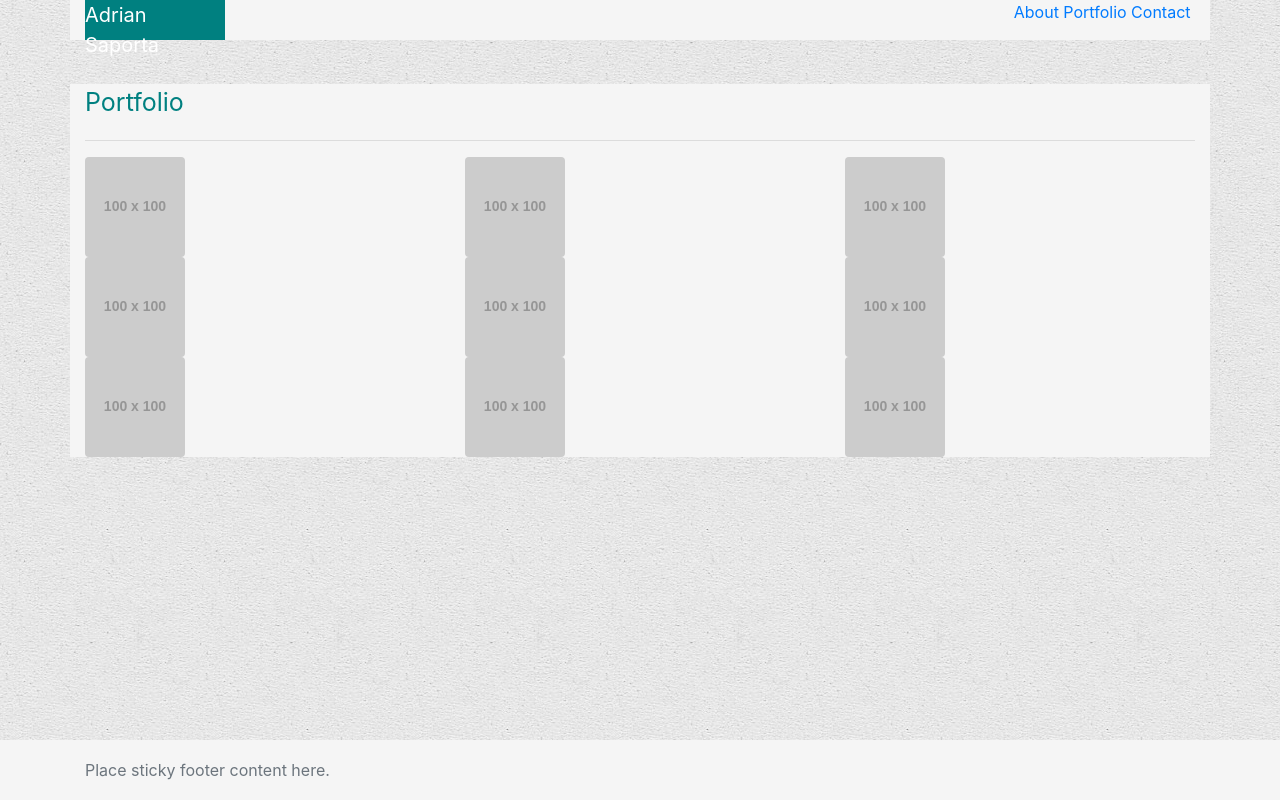
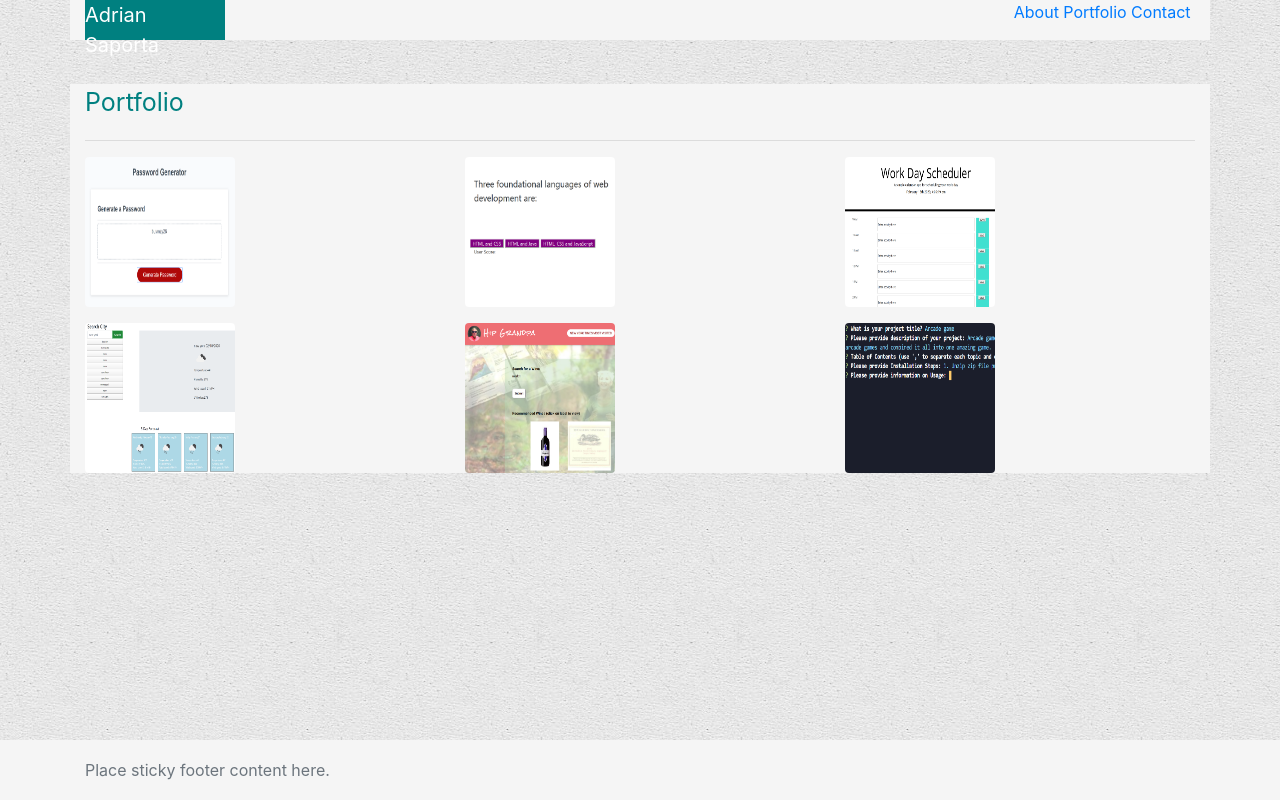
Before and after one commit to adriansap/HW-Unit-2, a plain HTML site: page portfolio.html in a window 1280 px wide. Drawn offline with nearby package versions, Linux system fonts and the light colour scheme; placeholder pictures from the web are drawn by us.

Commit message:
updated portfolio

```diff
--- a/portfolio.html
+++ b/portfolio.html
@@ -48,6 +48,51 @@
         <div class="row">
             <!--row3-->
             <div class="col-md-4">
+                <a href="https://adriansap.github.io/PasswordGenerator/">
+                    <img src="./password-gen-pic.PNG" width="150px" height="150px" class="rounded float-left" alt="...">
+                </a>
+            </div>
+            <div class="col-md-4">
+                <a href="https://adriansap.github.io/javascript_timed_quiz/">
+                    <img src="./javascript-timed-quiz.PNG" width="150px" height="150px" class="rounded float-left"
+                        alt="...">
+                </a>
+            </div>
+            <div class="col-md-4">
+                <a href="https://adriansap.github.io/javascript_scheduler/">
+                    <img src="./javascript-workday-planner.PNG" width="150px" height="150px" class="rounded float-left"
+                        alt="...">
+                </a>
+            </div>
+
+        </div>
+        <div class="row">
+            <p></p>
+        </div>
+        <div class="row">
+            <!--row2-->
+            <div class="col-md-4">
+                <a href="https://adriansap.github.io/javascript_weatherapp">
+                    <img src="./javascript-weather-app.PNG" width="150px" height="150px" class="rounded float-left"
+                        alt="...">
+                </a>
+            </div>
+            <div class="col-md-4">
+                <a href="https://adriansap.github.io/hipGrandpa/">
+                    <img src="./hipGrandpa-app.PNG" width="150px" height="150px" class="rounded float-left" alt="...">
+                </a>
+            </div>
+            <div class="col-md-4">
+                <a href="https://github.com/adriansap/NodeJS_readme_generator">
+                    <img src="./nodejs-readme-generator.PNG" width="150px" height="150px" class="rounded float-left"
+                        alt="...">
+                </a>
+            </div>
+        </div>
+
+        <div class="row">
+            <!--row3-->
+            <!-- <div class="col-md-4">
                 <img src="http://www.placehold.it/100x100" class="rounded float-left" alt="...">
             </div>
             <div class="col-md-4">
@@ -55,34 +100,7 @@
             </div>
             <div class="col-md-4">
                 <img src="http://www.placehold.it/100x100" class="rounded float-left" alt="...">
-            </div>
-
-        </div>
-
-        <div class="row">
-            <!--row2-->
-            <div class="col-md-4">
-                <img src="http://www.placehold.it/100x100" class="rounded float-left" alt="...">
-            </div>
-            <div class="col-md-4">
-                <img src="http://www.placehold.it/100x100" class="rounded float-left" alt="...">
-            </div>
-            <div class="col-md-4">
-                <img src="http://www.placehold.it/100x100" class="rounded float-left" alt="...">
-            </div>
-        </div>
-
-        <div class="row">
-            <!--row3-->
-            <div class="col-md-4">
-                <img src="http://www.placehold.it/100x100" class="rounded float-left" alt="...">
-            </div>
-            <div class="col-md-4">
-                <img src="http://www.placehold.it/100x100" class="rounded float-left" alt="...">
-            </div>
-            <div class="col-md-4">
-                <img src="http://www.placehold.it/100x100" class="rounded float-left" alt="...">
-            </div>
+            </div> -->
         </div>
 
 
```
Also changed, not shown: hipGrandpa-app.PNG (added), javascript-timed-quiz.PNG (added), javascript-weather-app.PNG (added), javascript-workday-planner.PNG (added), nodejs-readme-generator.PNG (added), password-gen-pic.PNG (added).
